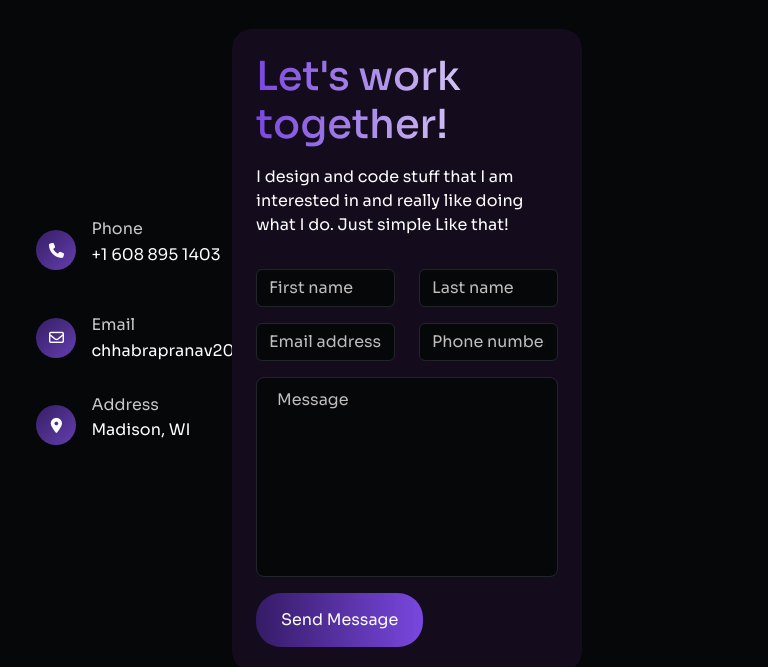
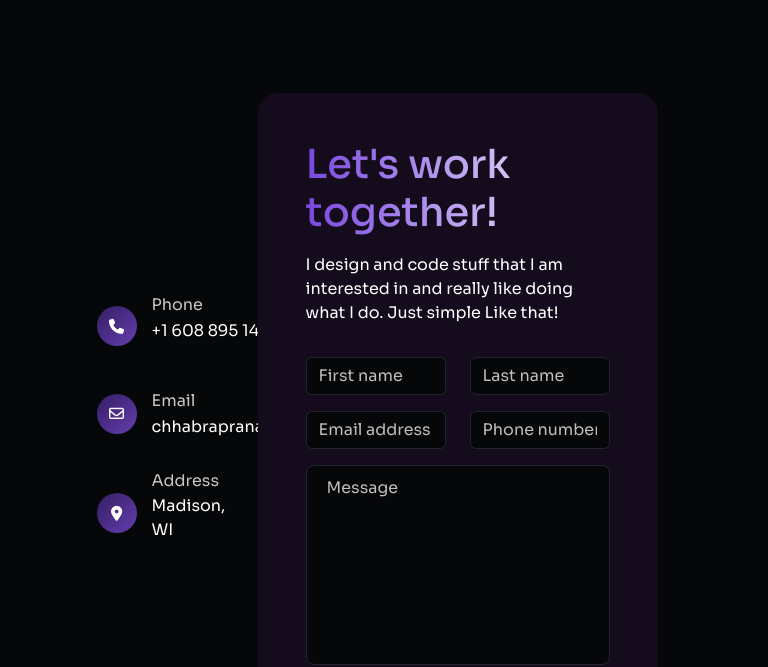
Before and after one commit to pc9350/Portfolio-Website, a React (Vite) app: page / in a window 768 px wide. Shown: the part 3541-4208 px from the top of the page. Built offline with nearby package versions, Linux system fonts and the light colour scheme.

Commit message:
Made changes to contact section

```diff
--- a/src/components/Contact.css
+++ b/src/components/Contact.css
@@ -1,5 +1,5 @@
 .contact {
-  padding: 2rem;
+  padding: 5rem;
   background-color: #050709;
   font-family: "Sora", sans-serif;
   font-optical-sizing: auto;
@@ -16,10 +16,10 @@
 }
 
 .contact-form-section {
-  padding: 1.5rem;
+  padding: 3rem;
   background-color: #140c1c;
   border-radius: 20px;
-  min-width: 350px;
+  min-width: 400px;
 }
 
 .contact-form-section p {
@@ -85,7 +85,7 @@
   }
 
   .contact {
-    padding: 1rem;
+    padding: 5rem;
   }
 }
 
@@ -151,7 +151,7 @@
 
 @media screen and (min-width: 768px) and (max-width: 1065px) {
   .contact {
-    padding: 1rem;
+    padding: 5rem;
   }
 
   .contact-form-section,
```
